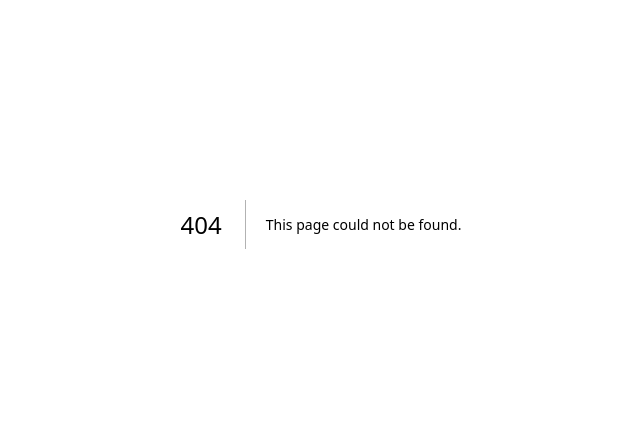
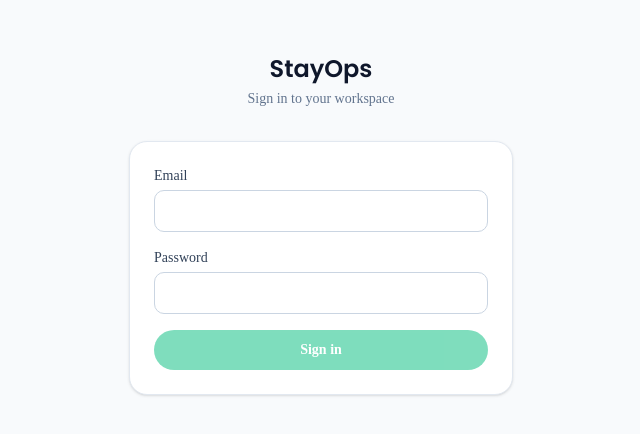
Before and after one commit to deepan-mehta-analytics/stayops, a Next.js app: page /login in a window 1280 px wide. Before the commit this address had no page. Shown: the part 176-610 px from the top of the page, without its empty margins (319-959 px from the left). Built offline with nearby package versions, Linux system fonts and the light colour scheme.

Commit message:
feat: add (auth) route group — login page with Supabase email/password

```diff
--- /dev/null
+++ b/app/(auth)/layout.tsx
@@ -0,0 +1,24 @@
+// ── Auth layout — minimal centred shell, no nav, no theme provider ───────────
+// Wraps /login (and any future /reset-password, /invite pages).
+import { Poppins } from "next/font/google";                    // Poppins for wordmark, matching marketing layout
+
+// ── Poppins — loaded here so --font-poppins CSS variable is available ────────
+const poppins = Poppins({
+  variable: "--font-poppins",                                  // CSS variable consumed by login page wordmark
+  subsets:  ["latin"],                                         // latin subset only
+  weight:   ["400", "600", "700", "800"],                     // regular, semibold, bold, extrabold
+  display:  "swap",                                            // prevent invisible text during font load
+});
+
+export default function AuthLayout({
+  children,
+}: {
+  children: React.ReactNode;                                   // login form and wordmark
+}) {
+  return (
+    // Full-viewport centred column on light slate background
+    <div className={`${poppins.variable} min-h-screen bg-slate-50 flex items-center justify-center px-4`}>
+      {children}
+    </div>
+  );
+}
--- /dev/null
+++ b/app/(auth)/login/page.tsx
@@ -0,0 +1,30 @@
+// ── Login page — server component, awaits searchParams for redirect target ───
+import { LoginForm } from "@/components/auth/login-form";     // client-side sign-in form
+
+// ── Page — async server component following Next.js 16 searchParams pattern ──
+export default async function LoginPage({
+  searchParams,
+}: {
+  searchParams: Promise<{ next?: string }>;                   // Next.js 16: searchParams is a Promise
+}) {
+  const { next } = await searchParams;                         // resolve the async searchParams Promise
+
+  return (
+    <div className="w-full max-w-sm">
+
+      {/* StayOps wordmark + tagline */}
+      <div className="text-center mb-8">
+        <span className="font-[family-name:var(--font-poppins)] font-semibold text-2xl text-slate-900">
+          StayOps
+        </span>
+        <p className="text-slate-500 text-sm mt-1">
+          Sign in to your workspace
+        </p>
+      </div>
+
+      {/* Email + password form — passes next redirect path down as prop */}
+      <LoginForm next={next ?? "/dashboard"} />
+
+    </div>
+  );
+}
--- /dev/null
+++ b/components/auth/login-form.tsx
@@ -0,0 +1,104 @@
+"use client";                                                  // uses useState, useRouter — browser only
+import { useState }           from "react";                    // component state
+import { useRouter }          from "next/navigation";          // client-side navigation
+import { getSupabaseBrowser } from "@/lib/supabase/browser";  // browser-side Supabase client
+
+interface LoginFormProps {
+  next: string;                                                // redirect path after successful sign-in
+}
+
+// ── Email + password sign-in form ────────────────────────────────────────────
+export function LoginForm({ next }: LoginFormProps) {
+  const router = useRouter();                                  // for client-side redirect after sign-in
+
+  const [email,    setEmail]    = useState("");                // controlled email input
+  const [password, setPassword] = useState("");                // controlled password input
+  const [loading,  setLoading]  = useState(false);            // disables button during request
+  const [error,    setError]    = useState<string | null>(null); // error message below form
+
+  // ── Submit: call Supabase signInWithPassword ──────────────────────────────
+  async function handleSubmit(e: React.FormEvent) {
+    e.preventDefault();                                        // prevent native form navigation
+    setLoading(true);                                          // disable button immediately
+    setError(null);                                            // clear any previous error
+
+    const supabase = getSupabaseBrowser();                     // get browser Supabase client
+    const { error: authError } = await supabase.auth.signInWithPassword({
+      email,                                                   // from controlled input
+      password,                                                // from controlled input
+    });
+
+    if (authError) {
+      setError("Invalid email or password.");                  // never leak which field is wrong
+      setLoading(false);                                       // re-enable button on error
+      return;
+    }
+
+    router.push(next);                                         // navigate to the intended destination
+    router.refresh();                                          // force Server Component re-render with new session
+  }
+
+  return (
+    <form
+      onSubmit={handleSubmit}
+      className="bg-white rounded-2xl border border-slate-200 shadow-sm p-6 flex flex-col gap-4"
+      noValidate
+    >
+
+      {/* Email field */}
+      <div className="flex flex-col gap-1">
+        <label htmlFor="email" className="text-sm font-medium text-slate-700">
+          Email
+        </label>
+        <input
+          id="email"
+          type="email"
+          required
+          autoComplete="email"
+          value={email}
+          onChange={(e) => setEmail(e.target.value)}
+          className="rounded-lg border border-slate-300 px-3 py-2.5 text-sm text-slate-900
+                     focus:outline-none focus:ring-2 focus:ring-emerald-500/30 focus:border-emerald-500
+                     transition-all duration-150"
+        />
+      </div>
+
+      {/* Password field */}
+      <div className="flex flex-col gap-1">
+        <label htmlFor="password" className="text-sm font-medium text-slate-700">
+          Password
+        </label>
+        <input
+          id="password"
+          type="password"
+          required
+          autoComplete="current-password"
+          value={password}
+          onChange={(e) => setPassword(e.target.value)}
+          className="rounded-lg border border-slate-300 px-3 py-2.5 text-sm text-slate-900
+                     focus:outline-none focus:ring-2 focus:ring-emerald-500/30 focus:border-emerald-500
+                     transition-all duration-150"
+        />
+      </div>
+
+      {/* Error message */}
+      {error && (
+        <div role="alert" className="text-sm text-red-600 bg-red-50 border border-red-200 rounded-lg px-3 py-2">
+          {error}
+        </div>
+      )}
+
+      {/* Submit button */}
+      <button
+        type="submit"
+        disabled={loading || !email || !password}
+        className="w-full py-2.5 rounded-full bg-emerald-500 hover:bg-emerald-400 text-white
+                   font-semibold text-sm transition-all duration-150 hover:scale-105
+                   disabled:opacity-50 disabled:cursor-not-allowed disabled:hover:scale-100"
+      >
+        {loading ? "Signing in…" : "Sign in"}
+      </button>
+
+    </form>
+  );
+}
```
